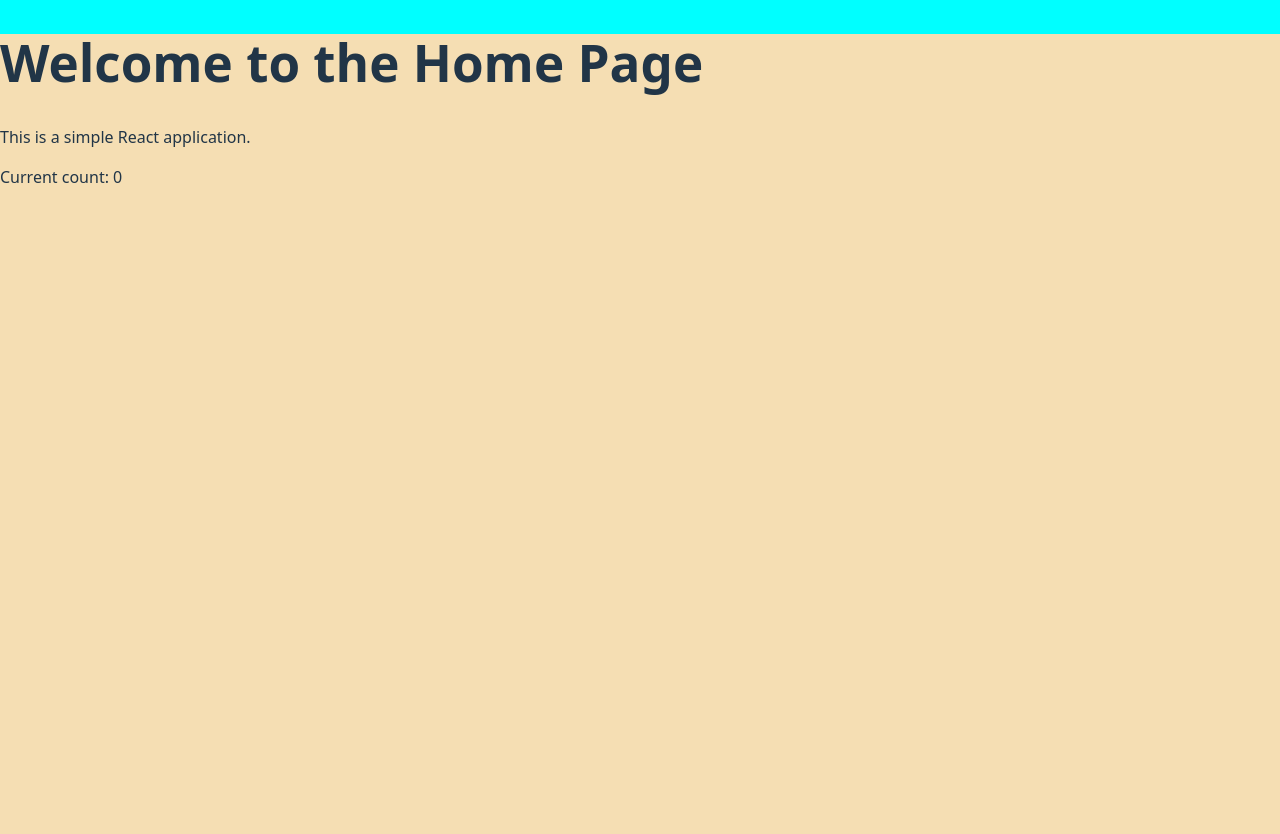
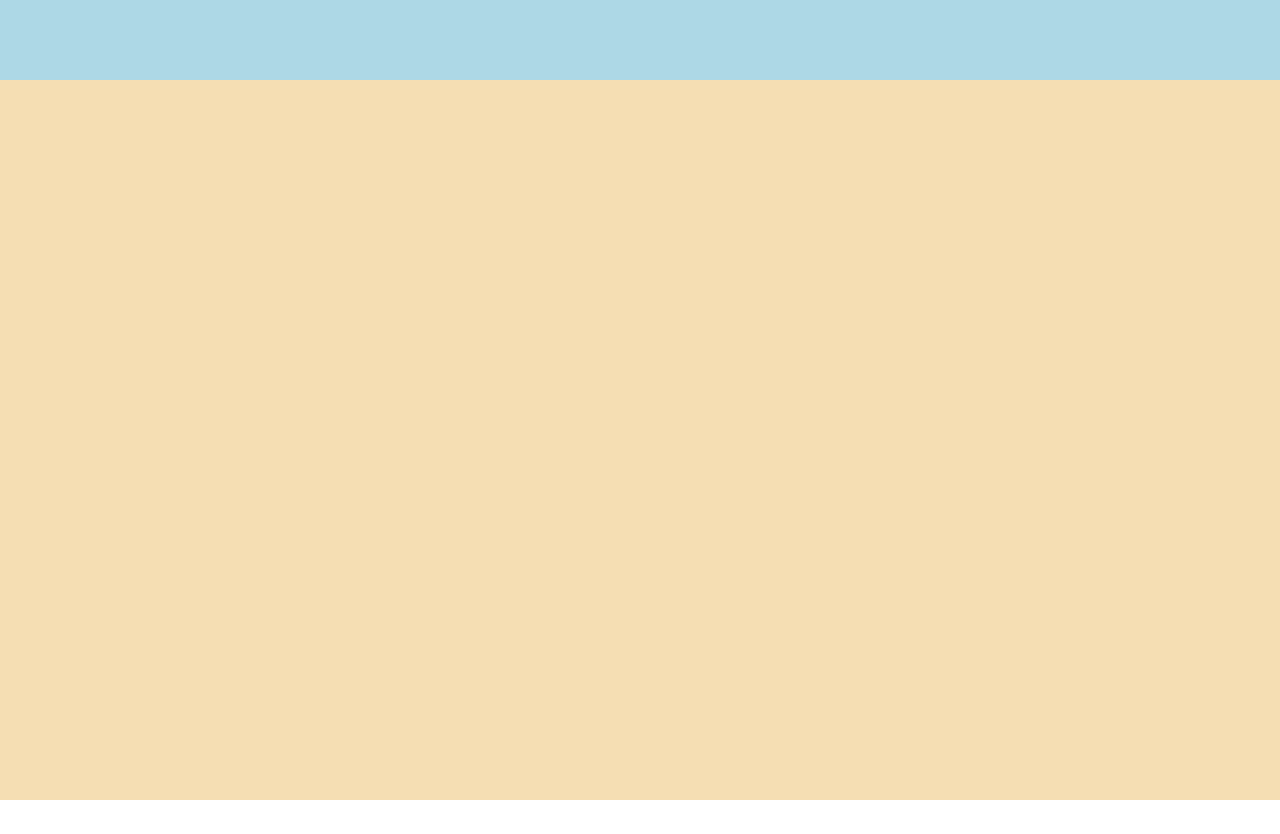
Before and after one commit to IMADDABLIGI/BlogApp, a React (Vite) app in the folder frontend/: page / in a window 1280 px wide. After the commit the page ends 800 px from the top, so only its background shows below. Built offline with nearby package versions, Linux system fonts and the light colour scheme.

Commit message:
feat(master): working on head

```diff
--- a/frontend/src/App.css
+++ b/frontend/src/App.css
@@ -1,7 +1,7 @@
 #root {
-  height: 100%;
+  height: 100svh;
   width: 100%;
-  background-color: aqua;
+  background-color: wheat;
   margin: 0;
   padding: 0;
 }
--- a/frontend/src/home/Home.css
+++ b/frontend/src/home/Home.css
@@ -1,5 +1,11 @@
 .home_ctr {
     height: 100svh;
     width: 100%;
-    background-color: wheat;;
+    background-color: wheat;
 }
+
+.home_ctr .home_head {
+    height: 10%;
+    width: 100%;
+    background-color: lightblue;
+}
--- a/frontend/src/home/Home.jsx
+++ b/frontend/src/home/Home.jsx
@@ -6,9 +6,10 @@ function Home() {
 
   return (
     <div className='home_ctr'>
-      <h1>Welcome to the Home Page</h1>
+      <div className='home_head'></div>
+      {/* <h1>Welcome to the Home Page</h1>
       <p>This is a simple React application.</p>
-      <p>Current count: {count}</p>
+      <p>Current count: {count}</p> */}
     </div>
   )
 }
```
